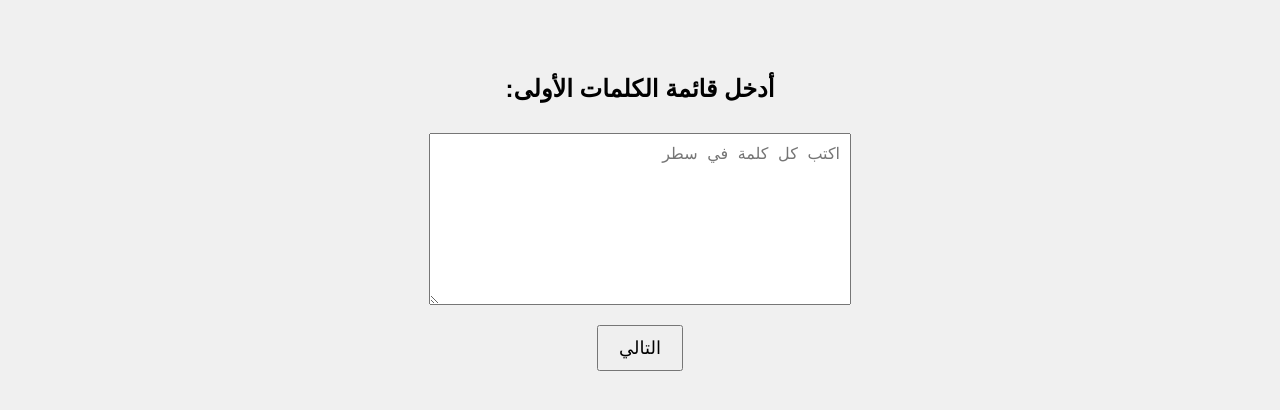
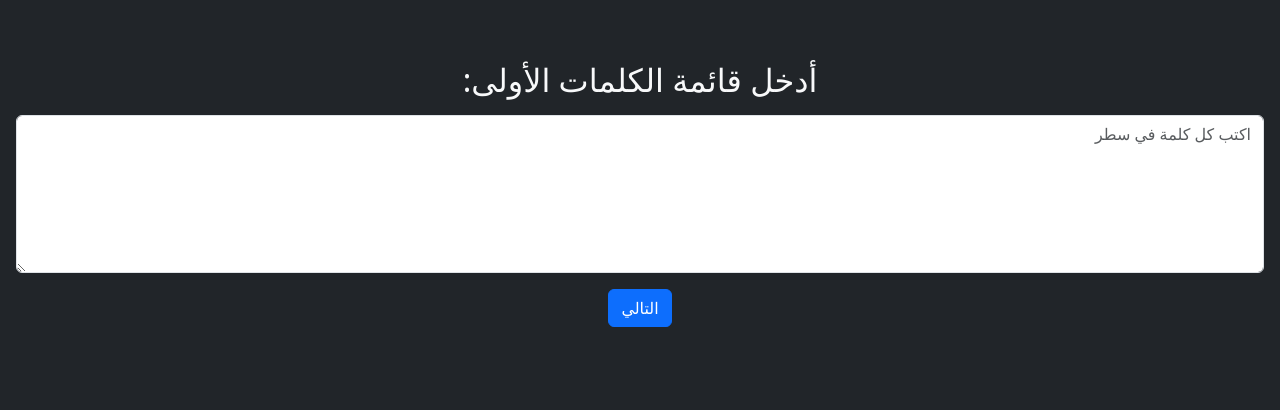
Before and after one commit to majabaliUQU/random-phrase-generator, a plain HTML site: page index.html in a window 1280 px wide. Shown: the part 198-608 px from the top of the page. Drawn offline with nearby package versions, Linux system fonts and the light colour scheme.

Commit message:
Update index.html

```diff
--- a/index.html
+++ b/index.html
@@ -4,58 +4,23 @@
 <meta charset="UTF-8">
 <meta name="viewport" content="width=device-width, initial-scale=1.0">
 <title>مولد الجمل العشوائية</title>
-<style>
-    body {
-        font-family: sans-serif;
-        display: flex;
-        flex-direction: column;
-        align-items: center;
-        justify-content: center;
-        height: 100vh;
-        margin: 0;
-        padding: 1em;
-        background-color: #f0f0f0;
-    }
-    textarea {
-        width: 90%;
-        max-width: 400px;
-        height: 150px;
-        margin: 10px 0;
-        font-size: 16px;
-        padding: 10px;
-        text-align: right;
-    }
-    button {
-        padding: 10px 20px;
-        font-size: 18px;
-        margin: 10px;
-        cursor: pointer;
-    }
-    #result {
-        font-size: 24px;
-        margin-top: 20px;
-        text-align: center;
-    }
-    h2 {
-        text-align: right;
-    }
-</style>
+<link href="https://cdn.jsdelivr.net/npm/bootstrap@5.3.2/dist/css/bootstrap.rtl.min.css" rel="stylesheet">
 </head>
-<body>
+<body class="bg-dark text-light d-flex flex-column align-items-center justify-content-center min-vh-100 p-3">
 
-<h2 id="title1">أدخل قائمة الكلمات الأولى:</h2>
-<textarea id="list1" placeholder="اكتب كل كلمة في سطر"></textarea>
-<button id="next1">التالي</button>
+<h2 id="title1" class="text-center mb-3">أدخل قائمة الكلمات الأولى:</h2>
+<textarea id="list1" class="form-control mb-3" placeholder="اكتب كل كلمة في سطر" rows="6"></textarea>
+<button id="next1" class="btn btn-primary mb-3">التالي</button>
 
-<div id="secondStep" style="display:none;">
-    <h2 id="title2">أدخل قائمة الكلمات الثانية:</h2>
-    <textarea id="list2" placeholder="اكتب كل كلمة في سطر"></textarea>
-    <button id="next2">التالي</button>
+<div id="secondStep" style="display:none;" class="text-center w-100">
+    <h2 id="title2" class="mb-3">أدخل قائمة الكلمات الثانية:</h2>
+    <textarea id="list2" class="form-control mb-3" placeholder="اكتب كل كلمة في سطر" rows="6"></textarea>
+    <button id="next2" class="btn btn-primary mb-3">التالي</button>
 </div>
 
-<div id="randomStep" style="display:none;">
-    <button id="randomButton">🎲 عشوائي</button>
-    <div id="result"></div>
+<div id="randomStep" style="display:none;" class="text-center">
+    <button id="randomButton" class="btn btn-success mb-3">🎲 عشوائي</button>
+    <div id="result" class="fs-3"></div>
 </div>
 
 <script>
```
